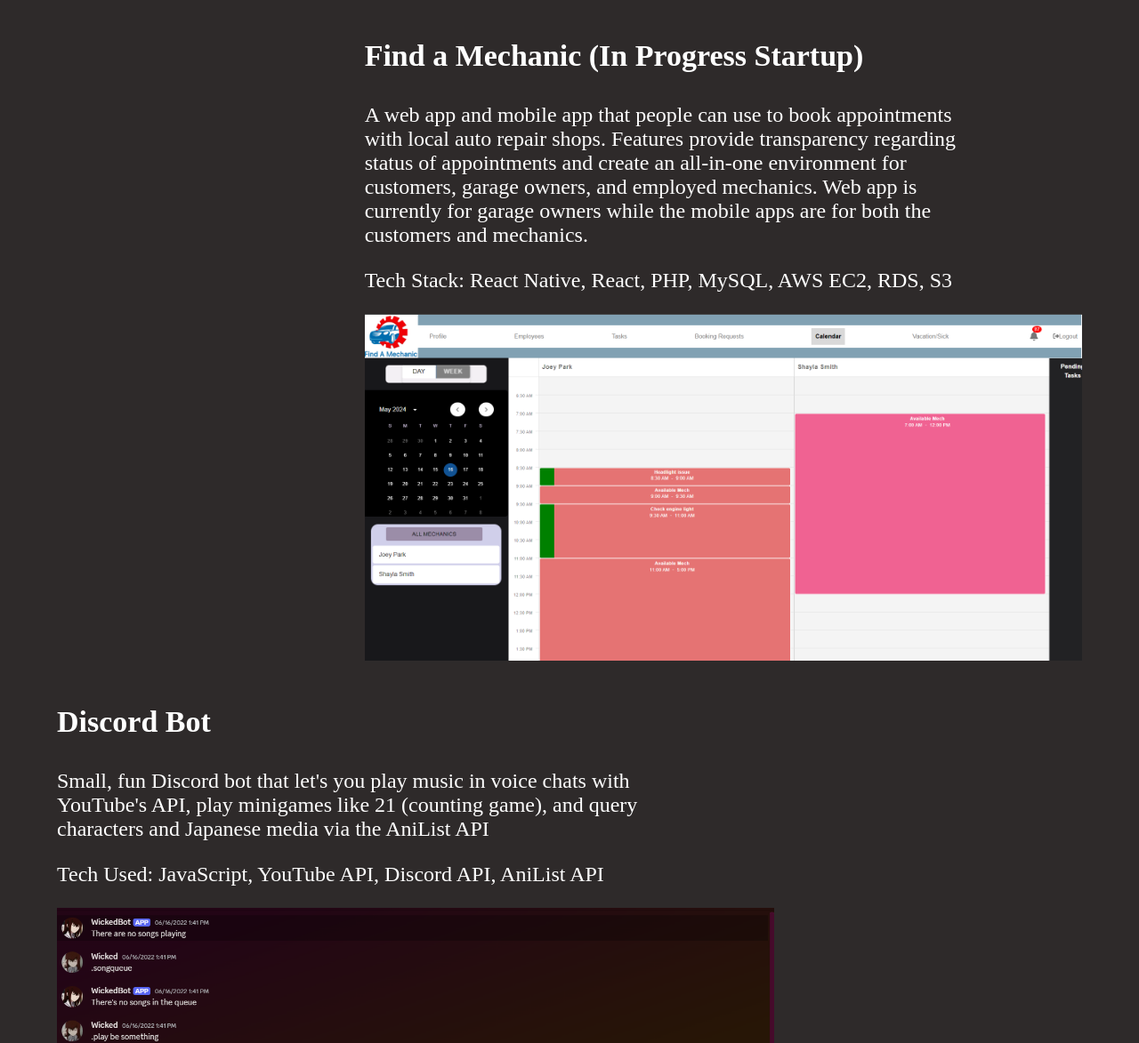
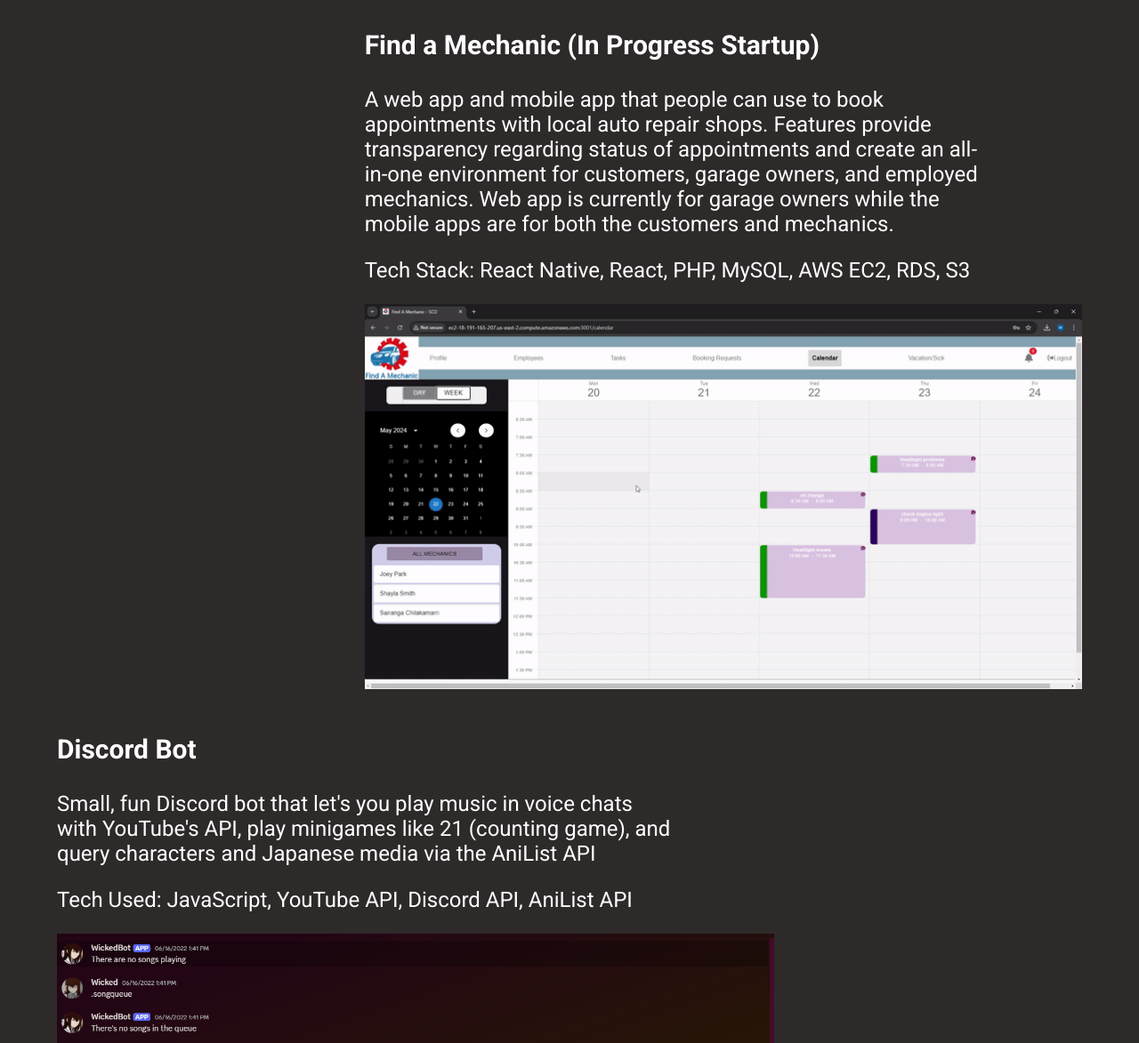
Before and after one commit to tyland5/Tyler-s-Website, a plain HTML site: page index.html in a window 1280 px wide. Shown: the part 1320-2493 px from the top of the page at 89% size. Drawn offline with Linux system fonts and the light colour scheme.

Commit message:
update font style and size, add gif for FAM

```diff
--- a/index.html
+++ b/index.html
@@ -4,6 +4,10 @@
     <meta charset="UTF-8">
     <meta name="viewport" content="width=device-width,initial-scale=1">
     <link href="./style.css" type="text/css" rel="stylesheet">
+    <link rel="preconnect" href="https://fonts.googleapis.com">
+    <link rel="preconnect" href="https://fonts.gstatic.com" crossorigin>
+    <link href="https://fonts.googleapis.com/css2?family=Montserrat:ital,wght@0,100..900;1,100..900&display=swap" rel="stylesheet">
+    <link href="https://fonts.googleapis.com/css2?family=Roboto:ital,wght@0,100;0,300;0,400;0,500;0,700;0,900;1,100;1,300;1,400;1,500;1,700;1,900&display=swap" rel="stylesheet">
     <title>Tyler Landivar</title>
 </head>
 
@@ -59,7 +63,7 @@
                 <p>Tech Stack: React Native, React, PHP, MySQL, AWS EC2, RDS, S3</p>
             </div>
 
-            <img class ="project-image" src="./images/find-a-mechanic.png">
+            <img class ="project-image" src="./images/FamGif.gif">
         </div>
 
         <div class ="section">
--- a/style.scss
+++ b/style.scss
@@ -1,7 +1,7 @@
-$navText: 3.4rem;
+$navText: 3.0rem;
 $normalText: 2.4rem;
-$smallerText: 2.0rem;
-$header: 3.4rem;
+$smallerText: 1.8rem;
+$header: 3.0rem;
 
 *{
     box-sizing: border-box;
@@ -16,6 +16,7 @@ body{
     font-size: $normalText;
     background-color: rgb(37, 35, 35);
     margin: 0%;
+    font-family: "Roboto", "Montserrat", Arial;
 }
 
 .header-label{
```
Also changed, not shown: images/FamGif.gif (added), style.css, 1 other file.
